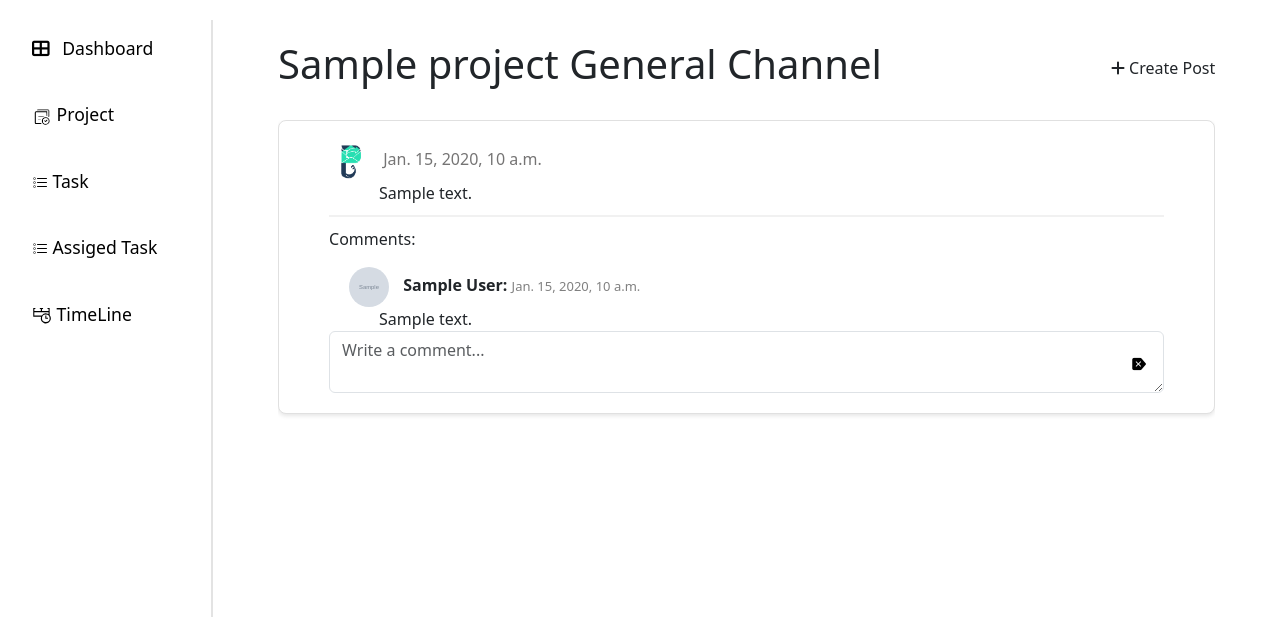
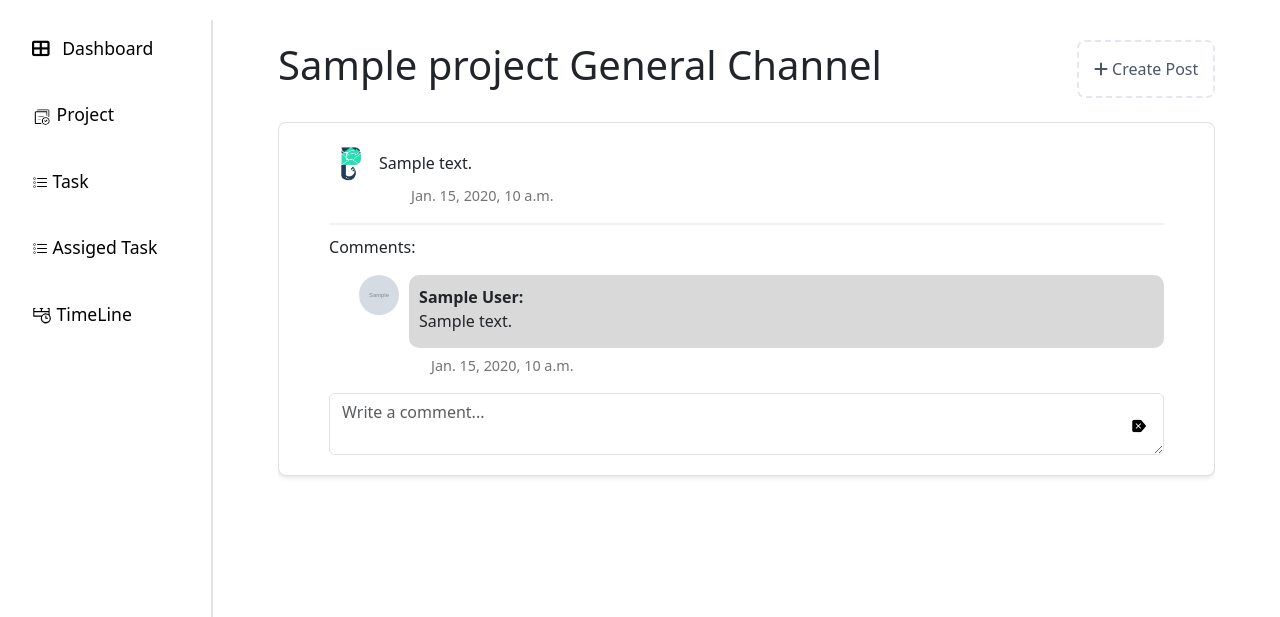
Before and after one commit to Sting421/PROJEXCELLENCE, a Django app: template PROJEXCELLENCE/api/templates/BlogPost.html in a window 1280 px wide. Shown: the part 110-727 px from the top of the page. Run offline with Django 5.2, Linux system fonts and the light colour scheme; the template is opened without the code that fills it: most values are stand-ins (such as "Sample title", 1, 10 or a date in 2020); grey boxes marked "Sample" are stand-in pictures; parts of the project's set-up code (start-up, migrations or seed data) failed here and were passed over; some libraries are stand-ins or nearby versions.

Commit message:
Blogpost.html updated

```diff
--- a/PROJEXCELLENCE/api/templates/BlogPost.html
+++ b/PROJEXCELLENCE/api/templates/BlogPost.html
@@ -14,6 +14,20 @@
     min-height: 100vh;
     margin-left: 4%;
     margin-right: 4%;
+    }
+    .add-task {
+        color: #4a5568;
+        cursor: pointer;
+        padding: 15px;
+        border: 2px dashed #e2e8f0;
+        border-radius: 8px;
+        display: inline-block;
+        transition: all 0.3s ease;
+    }
+    .add-task:hover {
+        color: #2b6cb0;
+        background-color: #ebf8ff;
+        border-color: #63b3ed;
     }
     .avatar {
         width: 40px;
@@ -72,9 +86,69 @@
         display: inline;
         background-color: transparent;
     }
+}
+    .comments-section {
+        margin-left: 30px;
+        display: block;
+        flex-direction: column;
+        flex-wrap: wrap;
+        margin-bottom: 10px;
+    }
+    .comment-container {
+        display: flex;
+        align-items: flex-start;
+        margin-bottom: 10px;
+    }
+    .comment-text {
+        flex: 1;
+    }
+    .comments-section{
+        margin-left: 30px;
+    }
+    .comments-section .time-posted {
+        font-size: 0.9rem;
+        font-weight: 300;
+        color: rgb(117, 116, 116);
+        margin-left: 40px;
+    }
+    .comments-section div {
+        margin-bottom: 5px;
+    }
+    .comments-section strong {
+        font-weight: bold;
+    }
+    .comments-section span {
+        font-size: small;
+        color: grey;
+    }
+    .comments-section .comment-text {
+        border-radius: 10px;
+        background-color: #D9D9D9;
+        padding: 10px;
+        white-space: normal;
+        word-wrap: break-word;
+        overflow-wrap: break-word;
+        margin-bottom: 0;
+    }
     .fas:hover{
         cursor: pointer;
 
+    }
+    .time-posted {
+        font-size: 0.9rem;
+        font-weight: 300;
+        color: rgb(117, 116, 116);
+        margin-left: 50px;
+    }
+    .creator-container {
+        display: flex;
+        align-items: center;
+    }
+    .creator .time-posted {
+        font-size: 0.9rem;
+        font-weight: 300;
+        color: rgb(117, 116, 116);
+        margin-left: 50px;
     }
 
 </style>
@@ -92,20 +166,20 @@
         {% for blog in blogs %}
         <div class="blog-item " >
             <div class="blog-content">
-                    <div style="display: flex; align-items: center; justify-content: space-between;">
-                       <span>
+                    <div class="creator">
+                        <div class="creator-container">
+                            <span class="creator-info">
                                 {%if blog.posted_by.profile_path.url != null %}
                                     <img class="avatar" src="{{ blog.posted_by.profile_path.url }}" alt="avatar" width="40px" height="40px" style="border-radius: 50%; font-weight: 600;">
                                 {%else%}
                                     <img class="avatar" src="{% static 'res/logoPlaceHolder.png' %}" alt="avatar-profile">
                                 {%endif%}
-                            <span style="font-weight: 600;">{{ blog.posted_by.first_name|capfirst }} {{ blog.posted_by.last_name|capfirst }}</span>
-                            <span style="font-weight: 300; color: rgb(117, 116, 116);">{{ blog.time_posted }}</span>
+
                             </span>
-
-                        <div>
+                            <div class="comment-text">
+                                <strong>{{ blog.posted_by.first_name|capfirst }} {{ blog.posted_by.last_name|capfirst }}</strong>
                                 {% if blog.posted_by == request.user %}
-
+                                    <span style="float: right; margin-right: 10px;">
                                         <!-- Edit Button -->
                                         <a class="fas fa-edit text-black"
                                         data-bs-toggle="modal"
@@ -119,32 +193,37 @@
                                         data-bs-target="#deleteBlogModal"
                                         data-blog-id="{{ blog.id }}">
                                         </a>
-
+                                    </span>
                                     {% endif %}
+                                <div>
+                                    {{ blog.message }}
+                                </div>
+                            </div>
+                        </div>
+                        <ul>
+                            <span class="time-posted">{{ blog.time_posted }}</span>
+                        </ul>
                     </div>
 
-                    </div>
-                    <div class="task-title" style="margin-left: 50px;">{{ blog.message }}</div>
+                    <hr style="border: 1px solid rgb(200, 200, 200); margin: 10px 0;">
 
-                    <hr style="border: 1px solid rgb(200, 200, 200); margin: 10px 0;">
                     <!-- Comments Section -->
                         <p>Comments:</p>
-                        <div style="margin-left: 20px; display: flex; flex-direction: column; flex-wrap: wrap;">
+                        <div class="comments-section">
                             {% for comment in blog.comments_set.all %}
-                                <div style="display: flex; flex-direction: row; justify-content: space-between;">
-                                   <div>
+                                <div class="comment-container">
+                                    <span>
                                         {% if comment.user.profile_path and comment.user.profile_path.url %}
                                         <img class="avatar" src="{{ comment.user.profile_path.url }}" >
                                         {% else %}
                                             <img class="avatar" src="{% static '/res/logoPlaceHolder.png' %}">
                                         {% endif %}
+                                    </span>
+
+                                    <div class="comment-text">
                                         <strong>{{ comment.user.first_name|capfirst }} {{ comment.user.last_name|capfirst }}:</strong>
-                                        <span style="font-size: small; color: grey;">
-                                            {{ comment.time_posted }}
-                                        </span>
-                                   </div>
                                         {% if comment.user == request.user %}
-                                    <div>
+                                            <span style="float: right; margin-right: 10px;">
                                                 <!-- Edit Button -->
                                                 <a class="fas fa-edit text-black"
 
@@ -159,12 +238,17 @@
                                                 data-bs-target="#deleteCommentModal"
                                                 data-comment-id="{{ comment.id }}">
                                                 </a>
-                                    </div>
+                                            </span>
                                         {% endif %}
-                                </div>
-                                <div style="margin-left: 30px; white-space: normal; word-wrap: break-word; overflow-wrap: break-word;">
+                                        <div>
                                             {{ comment.text_comment }}
                                         </div>
+
+                                    </div>
+                                </div>
+                                <ul>
+                                    <span class="time-posted">{{ comment.time_posted }}</span>
+                                </ul>
                             {% empty %}
                                 <p>No comments yet. Be the first to comment!</p>
                             {% endfor %}
```
Also changed, not shown: PROJEXCELLENCE/db.sqlite3, PROJEXCELLENCE/media/profile/profiles/20241128060240.png (deleted). Lines whose indentation alone changed are shown as unchanged.
